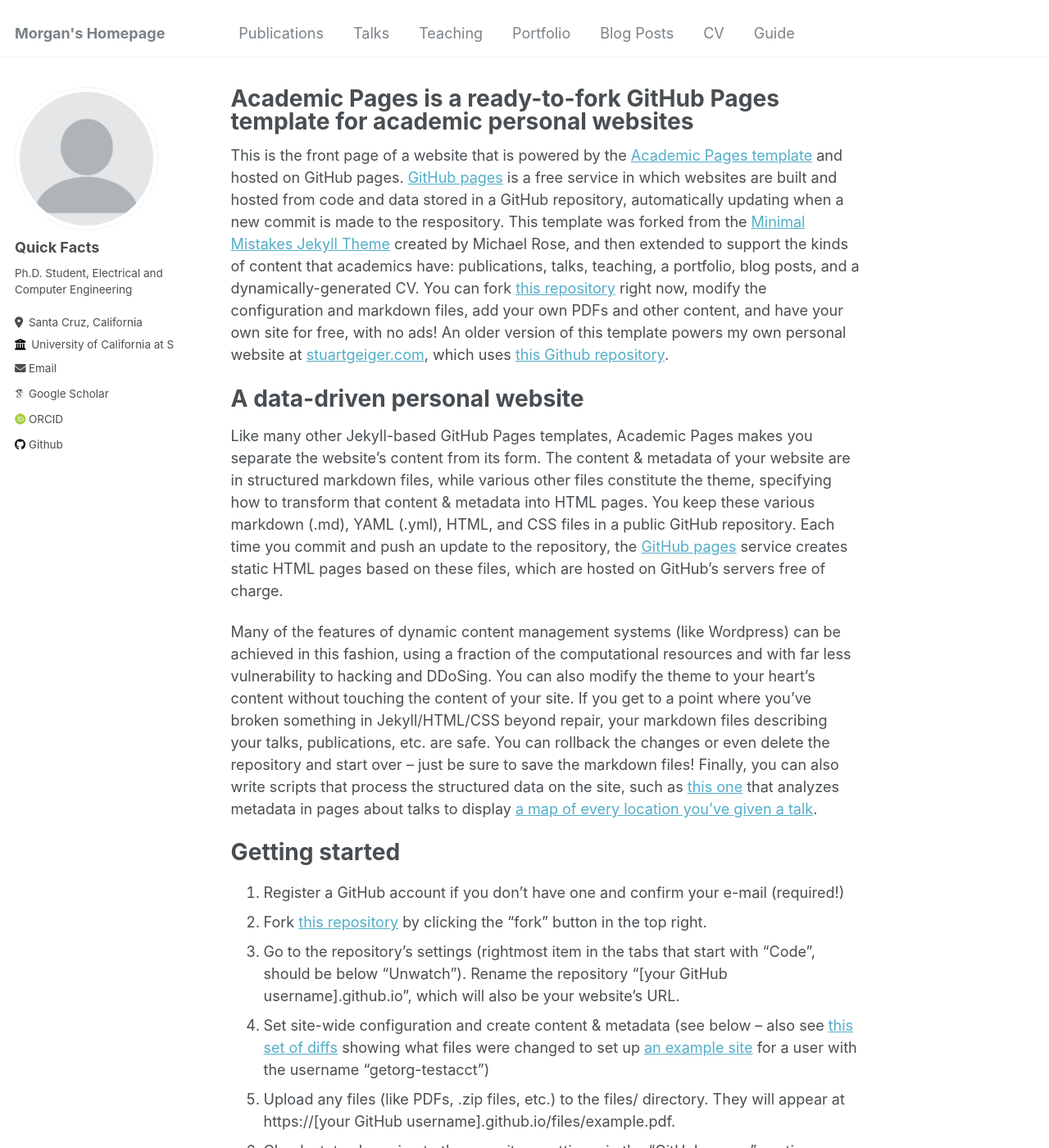
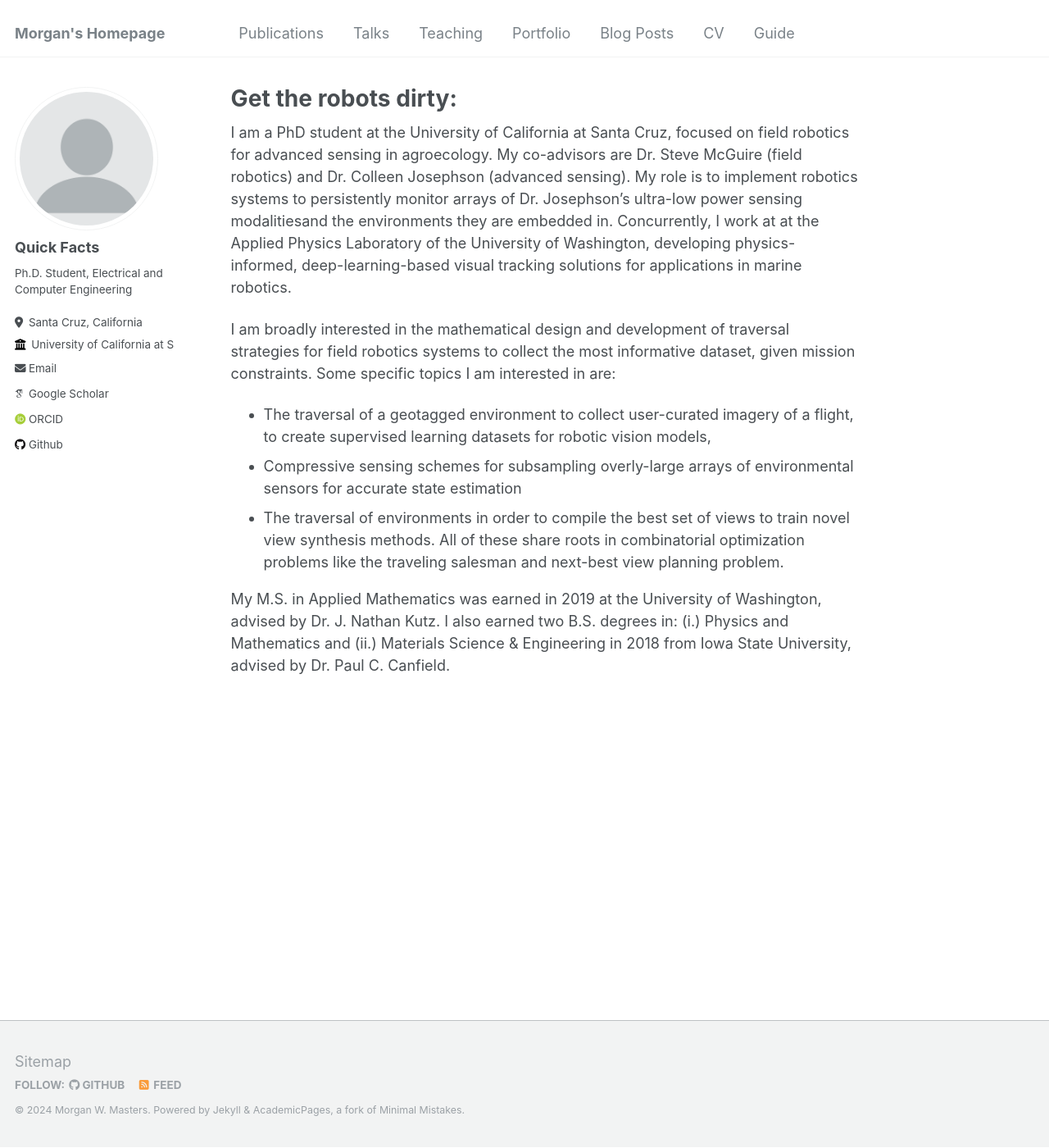
Before and after one commit to MorganMasters/MorganMasters.github.io, a Jekyll site: the page built from _pages/about.md, in a window 1280 px wide and 1400 px high. Shown: the whole window at 82% size. Built offline with Jekyll 4.4.1, drawn with Linux system fonts in a browser that asks for light colours; some web fonts are replaced; some of the changed text lies outside the part shown.

Commit message:
Update about.md

```diff
--- a/_pages/about.md
+++ b/_pages/about.md
@@ -1,49 +1,24 @@
 ---
 permalink: /
-title: "Academic Pages is a ready-to-fork GitHub Pages template for academic personal websites"
+title: "Get the robots dirty:"
 author_profile: true
 redirect_from:
   - /about/
   - /about.html
 ---
 
-This is the front page of a website that is powered by the [Academic Pages template](https://github.com/academicpages/academicpages.github.io) and hosted on GitHub pages. [GitHub pages](https://pages.github.com) is a free service in which websites are built and hosted from code and data stored in a GitHub repository, automatically updating when a new commit is made to the respository. This template was forked from the [Minimal Mistakes Jekyll Theme](https://mmistakes.github.io/minimal-mistakes/) created by Michael Rose, and then extended to support the kinds of content that academics have: publications, talks, teaching, a portfolio, blog posts, and a dynamically-generated CV. You can fork [this repository](https://github.com/academicpages/academicpages.github.io) right now, modify the configuration and markdown files, add your own PDFs and other content, and have your own site for free, with no ads! An older version of this template powers my own personal website at [stuartgeiger.com](http://stuartgeiger.com), which uses [this Github repository](https://github.com/staeiou/staeiou.github.io).
+I am a PhD student at the University of California at Santa Cruz, focused on field robotics for advanced sensing in agroecology.
+My co-advisors are Dr. Steve McGuire (field robotics) and Dr. Colleen Josephson (advanced sensing).
+My role is to implement robotics systems to persistently monitor arrays of Dr. Josephson's ultra-low power sensing modalitiesand the environments they are embedded in.
+Concurrently, I work at at the Applied Physics Laboratory of the University of Washington,
+developing physics-informed, deep-learning-based visual tracking solutions for applications in marine robotics.
 
-A data-driven personal website
-======
-Like many other Jekyll-based GitHub Pages templates, Academic Pages makes you separate the website's content from its form. The content & metadata of your website are in structured markdown files, while various other files constitute the theme, specifying how to transform that content & metadata into HTML pages. You keep these various markdown (.md), YAML (.yml), HTML, and CSS files in a public GitHub repository. Each time you commit and push an update to the repository, the [GitHub pages](https://pages.github.com/) service creates static HTML pages based on these files, which are hosted on GitHub's servers free of charge.
+I am broadly interested in the mathematical design and development of traversal strategies for field robotics systems to collect the most informative dataset, given mission constraints.
+Some specific topics I am interested in are:
++ The traversal of a geotagged environment to collect user-curated imagery of a flight, to create supervised learning datasets for robotic vision models,
++ Compressive sensing schemes for subsampling overly-large arrays of environmental sensors for accurate state estimation
++ The traversal of environments in order to compile the best set of views to train novel view synthesis methods.
+All of these share roots in combinatorial optimization problems like the traveling salesman and next-best view planning problem.
 
-Many of the features of dynamic content management systems (like Wordpress) can be achieved in this fashion, using a fraction of the computational resources and with far less vulnerability to hacking and DDoSing. You can also modify the theme to your heart's content without touching the content of your site. If you get to a point where you've broken something in Jekyll/HTML/CSS beyond repair, your markdown files describing your talks, publications, etc. are safe. You can rollback the changes or even delete the repository and start over -- just be sure to save the markdown files! Finally, you can also write scripts that process the structured data on the site, such as [this one](https://github.com/academicpages/academicpages.github.io/blob/master/talkmap.ipynb) that analyzes metadata in pages about talks to display [a map of every location you've given a talk](https://academicpages.github.io/talkmap.html).
-
-Getting started
-======
-1. Register a GitHub account if you don't have one and confirm your e-mail (required!)
-1. Fork [this repository](https://github.com/academicpages/academicpages.github.io) by clicking the "fork" button in the top right.
-1. Go to the repository's settings (rightmost item in the tabs that start with "Code", should be below "Unwatch"). Rename the repository "[your GitHub username].github.io", which will also be your website's URL.
-1. Set site-wide configuration and create content & metadata (see below -- also see [this set of diffs](http://archive.is/3TPas) showing what files were changed to set up [an example site](https://getorg-testacct.github.io) for a user with the username "getorg-testacct")
-1. Upload any files (like PDFs, .zip files, etc.) to the files/ directory. They will appear at https://[your GitHub username].github.io/files/example.pdf.
-1. Check status by going to the repository settings, in the "GitHub pages" section
-
-Site-wide configuration
-------
-The main configuration file for the site is in the base directory in [_config.yml](https://github.com/academicpages/academicpages.github.io/blob/master/_config.yml), which defines the content in the sidebars and other site-wide features. You will need to replace the default variables with ones about yourself and your site's github repository. The configuration file for the top menu is in [_data/navigation.yml](https://github.com/academicpages/academicpages.github.io/blob/master/_data/navigation.yml). For example, if you don't have a portfolio or blog posts, you can remove those items from that navigation.yml file to remove them from the header.
-
-Create content & metadata
-------
-For site content, there is one markdown file for each type of content, which are stored in directories like _publications, _talks, _posts, _teaching, or _pages. For example, each talk is a markdown file in the [_talks directory](https://github.com/academicpages/academicpages.github.io/tree/master/_talks). At the top of each markdown file is structured data in YAML about the talk, which the theme will parse to do lots of cool stuff. The same structured data about a talk is used to generate the list of talks on the [Talks page](https://academicpages.github.io/talks), each [individual page](https://academicpages.github.io/talks/2012-03-01-talk-1) for specific talks, the talks section for the [CV page](https://academicpages.github.io/cv), and the [map of places you've given a talk](https://academicpages.github.io/talkmap.html) (if you run this [python file](https://github.com/academicpages/academicpages.github.io/blob/master/talkmap.py) or [Jupyter notebook](https://github.com/academicpages/academicpages.github.io/blob/master/talkmap.ipynb), which creates the HTML for the map based on the contents of the _talks directory).
-
-**Markdown generator**
-
-I have also created [a set of Jupyter notebooks](https://github.com/academicpages/academicpages.github.io/tree/master/markdown_generator
-) that converts a CSV containing structured data about talks or presentations into individual markdown files that will be properly formatted for the Academic Pages template. The sample CSVs in that directory are the ones I used to create my own personal website at stuartgeiger.com. My usual workflow is that I keep a spreadsheet of my publications and talks, then run the code in these notebooks to generate the markdown files, then commit and push them to the GitHub repository.
-
-How to edit your site's GitHub repository
-------
-Many people use a git client to create files on their local computer and then push them to GitHub's servers. If you are not familiar with git, you can directly edit these configuration and markdown files directly in the github.com interface. Navigate to a file (like [this one](https://github.com/academicpages/academicpages.github.io/blob/master/_talks/2012-03-01-talk-1.md) and click the pencil icon in the top right of the content preview (to the right of the "Raw | Blame | History" buttons). You can delete a file by clicking the trashcan icon to the right of the pencil icon. You can also create new files or upload files by navigating to a directory and clicking the "Create new file" or "Upload files" buttons.
-
-Example: editing a markdown file for a talk
-![Editing a markdown file for a talk](/images/editing-talk.png)
-
-For more info
-------
-More info about configuring Academic Pages can be found in [the guide](https://academicpages.github.io/markdown/). The [guides for the Minimal Mistakes theme](https://mmistakes.github.io/minimal-mistakes/docs/configuration/) (which this theme was forked from) might also be helpful.
+My M.S. in Applied Mathematics was earned in 2019 at the University of Washington, advised by Dr. J. Nathan Kutz.
+I also earned two B.S. degrees in: (i.) Physics and Mathematics and (ii.) Materials Science & Engineering in 2018 from Iowa State University, advised by Dr. Paul C. Canfield.
```
